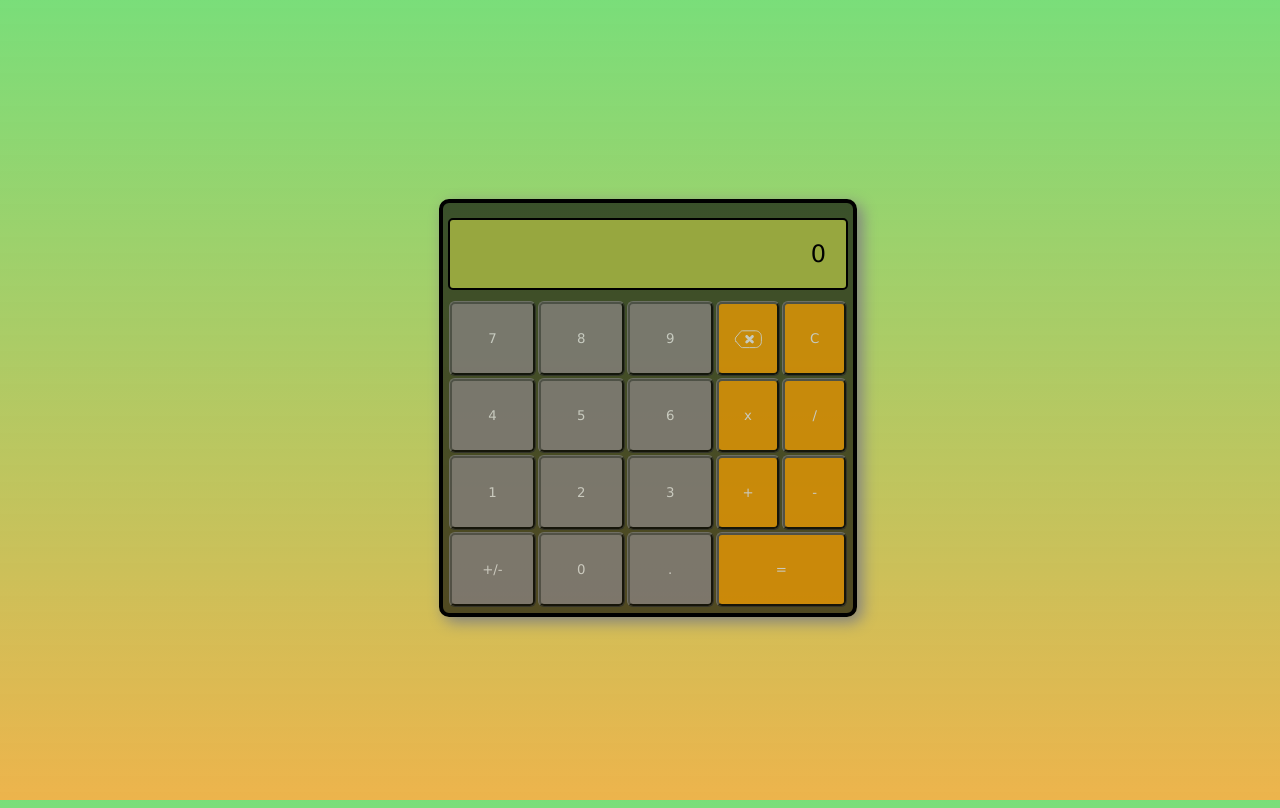
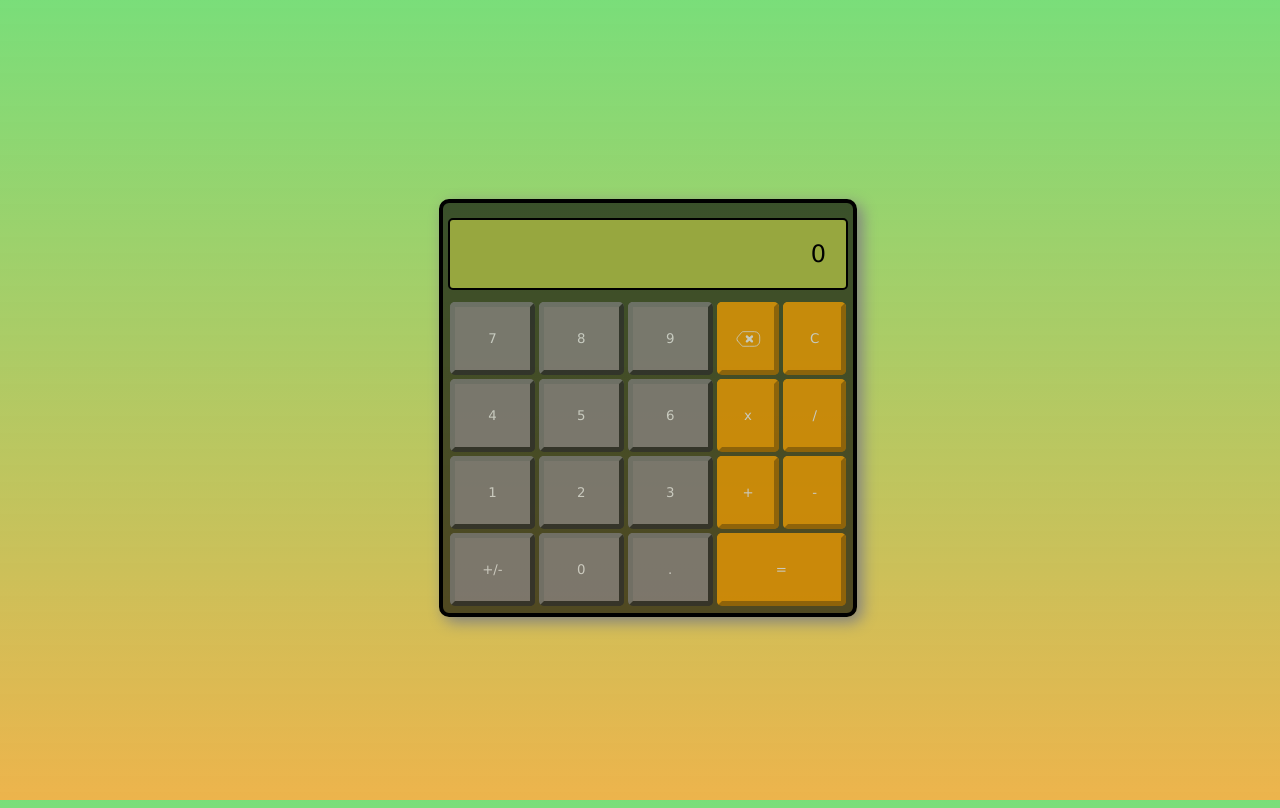
Before and after one commit to IshavSohal/calculator, a plain HTML site: page index.html in a window 1280 px wide. Drawn offline with Linux system fonts and the light colour scheme.

Commit message:
improve button styling

```diff
--- a/styles.css
+++ b/styles.css
@@ -11,7 +11,14 @@ button {
     margin: 2px;
     opacity: 0.7;
     border-radius: 5px;
-    outline: 0.1rem outset gray;
+}
+
+#numbers button{
+    border: 5px outset gray;
+}
+
+#controls button{
+    border: 5px outset orange;
 }
 
 button:hover{
```
